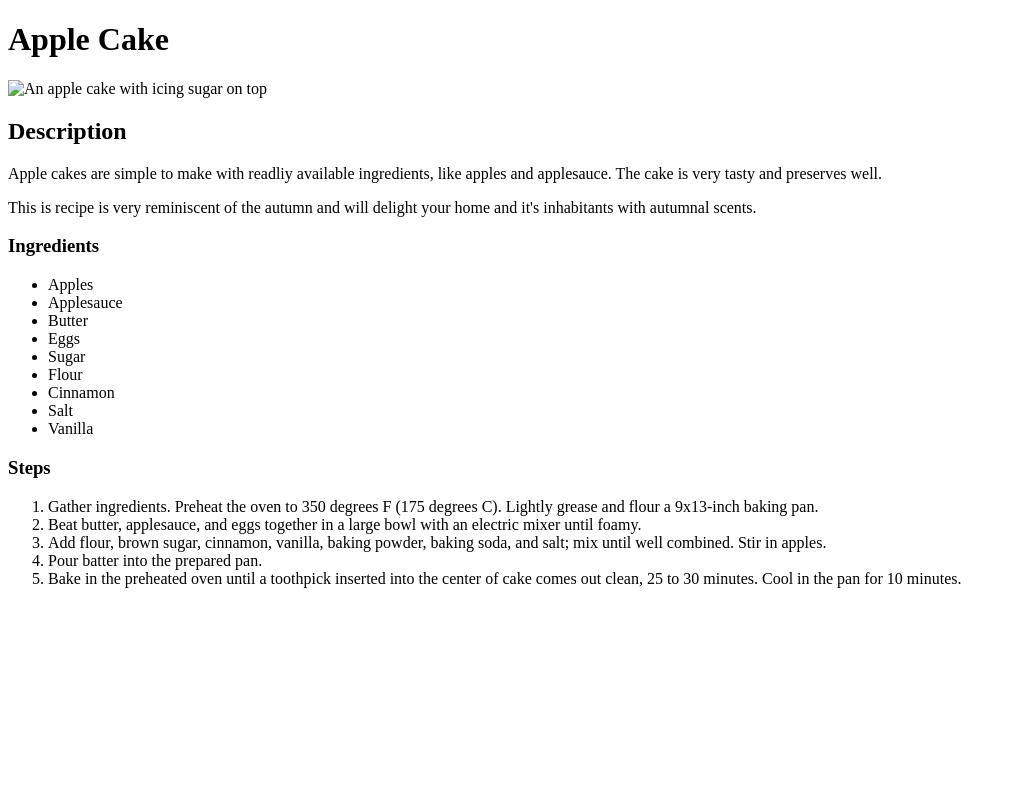
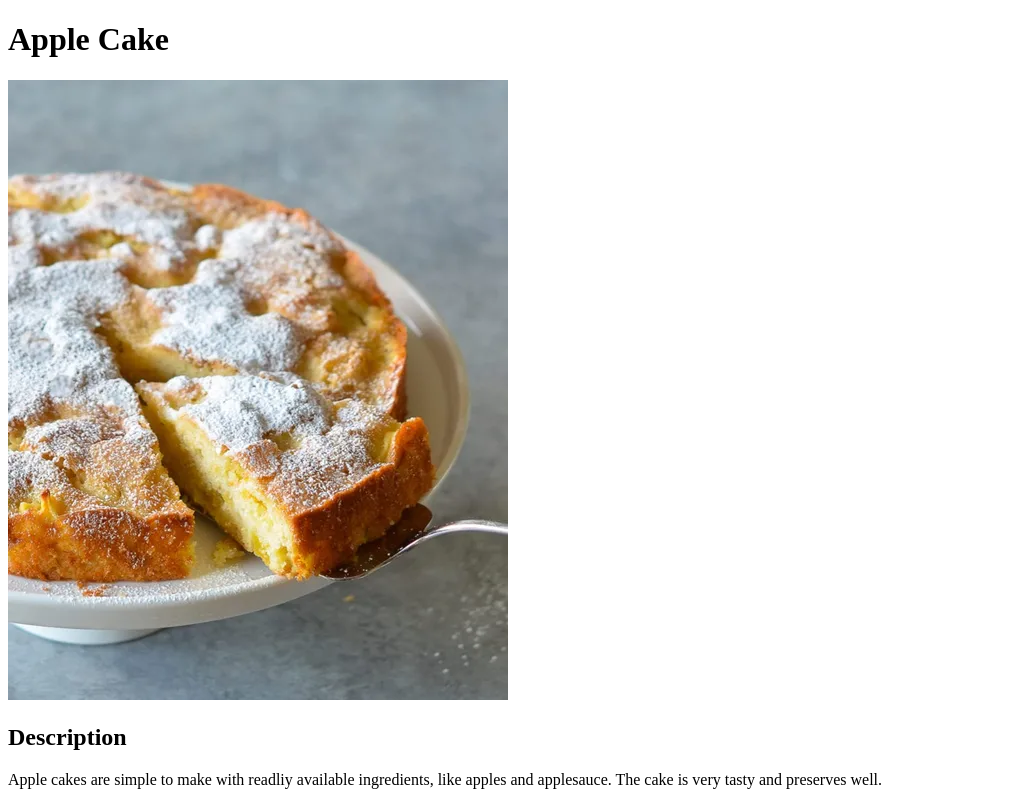
Before and after one commit to UmbraSilentii/odin-recipes, a plain HTML site: page recipes/applecake.html in a window 1280 px wide. Shown: the top 800 px of the page, without its empty margins (0-1016 px from the left). Drawn offline with Linux system fonts and the light colour scheme.

Commit message:
Fix image link

```diff
--- a/recipes/applecake.html
+++ b/recipes/applecake.html
@@ -9,7 +9,7 @@
     <body>
         <h1>Apple Cake</h1>
 
-        <img src="./images/applecake.jpg" alt="An apple cake with icing sugar on top">
+        <img src="../images/applecake.jpg" alt="An apple cake with icing sugar on top">
 
         <h2>Description</h2>
         <p>Apple cakes are simple to make with readliy available ingredients, like apples and applesauce.
```
